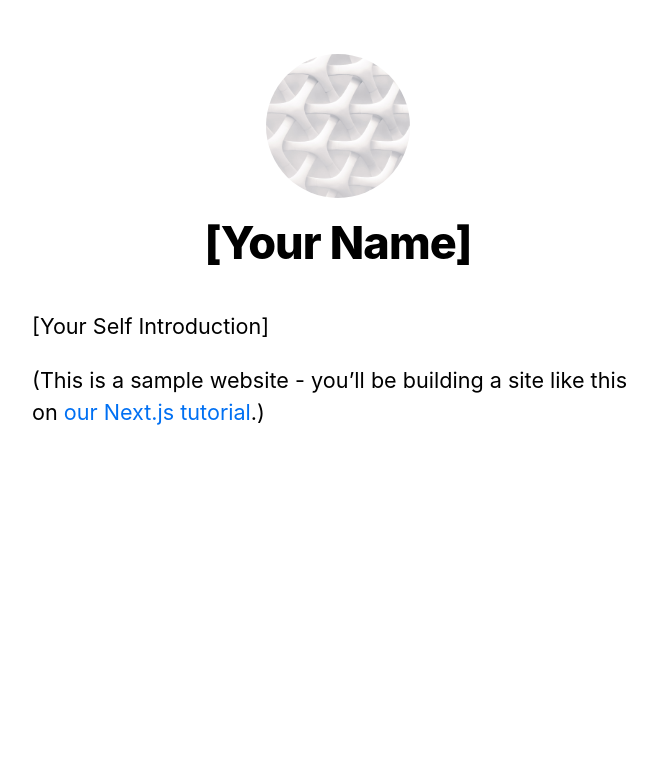
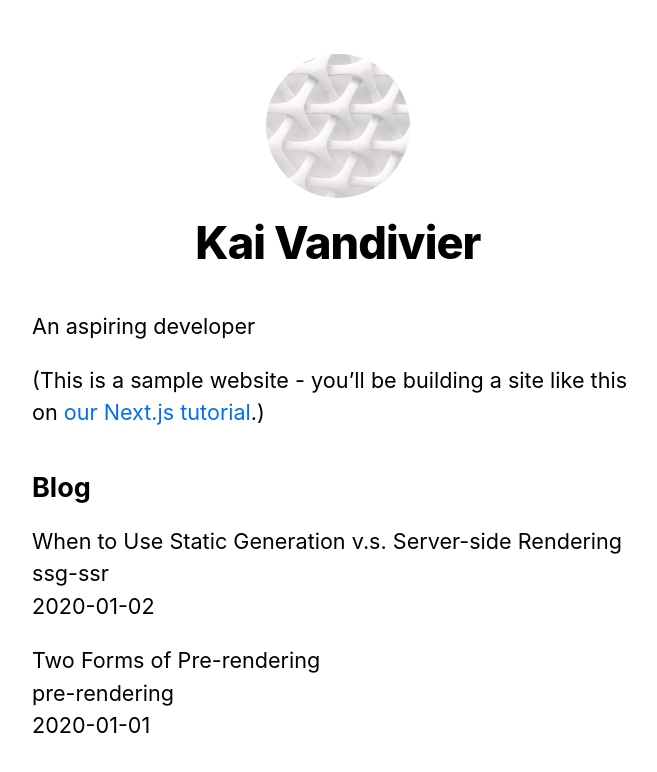
Before and after one commit to KaiVandivier/portfolio-site, a Next.js app: page / in a window 1280 px wide. Shown: the top 772 px of the page, without its empty margins (302-959 px from the left). Built offline with nearby package versions, Linux system fonts and the light colour scheme.

Commit message:
Finish lesson: data fetching and static generation

```diff
--- a/components/layout.js
+++ b/components/layout.js
@@ -3,7 +3,7 @@
 import utilStyles from '../styles/utils.module.css'
 import Link from 'next/link'
 
-const name = '[Your Name]'
+const name = 'Kai Vandivier'
 export const siteTitle = 'Next.js Sample Website'
 
 export default function Layout({ children, home }) {
--- /dev/null
+++ b/lib/posts.js
@@ -0,0 +1,31 @@
+import fs from "fs";
+import path from "path";
+import matter from "gray-matter";
+
+const postsDirectory = path.join(process.cwd(), "posts");
+
+export function getSortedPostsData() {
+  // Get file names under /posts
+  const fileNames = fs.readdirSync(postsDirectory);
+  const allPostsData = fileNames.map(fileName => {
+    // Remove ".md" from file name to get id
+    const id = fileName.replace(/\.md$/, "");
+
+    // Read markdown file as string
+    const fullPath = path.join(postsDirectory, fileName);
+    const fileContents = fs.readFileSync(fullPath, "utf8");
+
+    // Use gray-matter to parse the post metadata section
+    const matterResult = matter(fileContents);
+
+    // Combine the data with the id
+    return {
+      id,
+      ...matterResult.data
+    }
+  });
+  // Sort posts by date
+  return allPostsData.sort((a, b) => {
+    return (a.date < b.date) ? 1 : -1;
+  });
+}
--- a/package.json
+++ b/package.json
@@ -8,6 +8,7 @@
     "start": "next start"
   },
   "dependencies": {
+    "gray-matter": "^4.0.2",
     "next": "9.3.5",
     "react": "16.13.1",
     "react-dom": "16.13.1"
--- a/pages/index.js
+++ b/pages/index.js
@@ -1,20 +1,44 @@
 import Head from 'next/head'
 import Layout, { siteTitle } from '../components/layout'
 import utilStyles from '../styles/utils.module.css'
+import { getSortedPostsData } from "../lib/posts";
 
-export default function Home() {
+export default function Home({ allPostsData }) {
   return (
     <Layout home>
       <Head>
         <title>{siteTitle}</title>
       </Head>
       <section className={utilStyles.headingMd}>
-        <p>[Your Self Introduction]</p>
+        <p>An aspiring developer</p>
         <p>
           (This is a sample website - you’ll be building a site like this on{' '}
           <a href="https://nextjs.org/learn">our Next.js tutorial</a>.)
         </p>
       </section>
+      <section className={`${utilStyles.headingMd} ${utilStyles.padding1px}`}>
+        <h2 className={utilStyles.headingLg}>Blog</h2>
+        <ul className={utilStyles.list}>
+          {allPostsData.map(({ id, date, title }) => (
+            <li className={utilStyles.listItem} key={id}>
+              {title}
+              <br />
+              {id}
+              <br />
+              {date}
+            </li>
+          ))}
+        </ul>
+      </section>
     </Layout>
   )
 }
+
+export async function getStaticProps() {
+  const allPostsData = getSortedPostsData();
+  return {
+    props: {
+      allPostsData
+    }
+  }
+}
--- /dev/null
+++ b/posts/pre-rendering.md
@@ -0,0 +1,11 @@
+---
+title: 'Two Forms of Pre-rendering'
+date: '2020-01-01'
+---
+
+Next.js has two forms of pre-rendering: **Static Generation** and **Server-side Rendering**. The difference is in **when** it generates the HTML for a page.
+
+- **Static Generation** is the pre-rendering method that generates the HTML at **build time**. The pre-rendered HTML is then _reused_ on each request.
+- **Server-side Rendering** is the pre-rendering method that generates the HTML on **each request**.
+
+Importantly, Next.js lets you **choose** which pre-rendering form to use for each page. You can create a "hybrid" Next.js app by using Static Generation for most pages and using Server-side Rendering for others.
--- /dev/null
+++ b/posts/ssg-ssr.md
@@ -0,0 +1,19 @@
+---
+title: 'When to Use Static Generation v.s. Server-side Rendering'
+date: '2020-01-02'
+---
+
+We recommend using **Static Generation** (with and without data) whenever possible because your page can be built once and served by CDN, which makes it much faster than having a server render the page on every request.
+
+You can use Static Generation for many types of pages, including:
+
+- Marketing pages
+- Blog posts
+- E-commerce product listings
+- Help and documentation
+
+You should ask yourself: "Can I pre-render this page **ahead** of a user's request?" If the answer is yes, then you should choose Static Generation.
+
+On the other hand, Static Generation is **not** a good idea if you cannot pre-render a page ahead of a user's request. Maybe your page shows frequently updated data, and the page content changes on every request.
+
+In that case, you can use **Server-Side Rendering**. It will be slower, but the pre-rendered page will always be up-to-date. Or you can skip pre-rendering and use client-side JavaScript to populate data.
```
Also changed, not shown: 1 other file (tests, documents, lock files or other folders).
